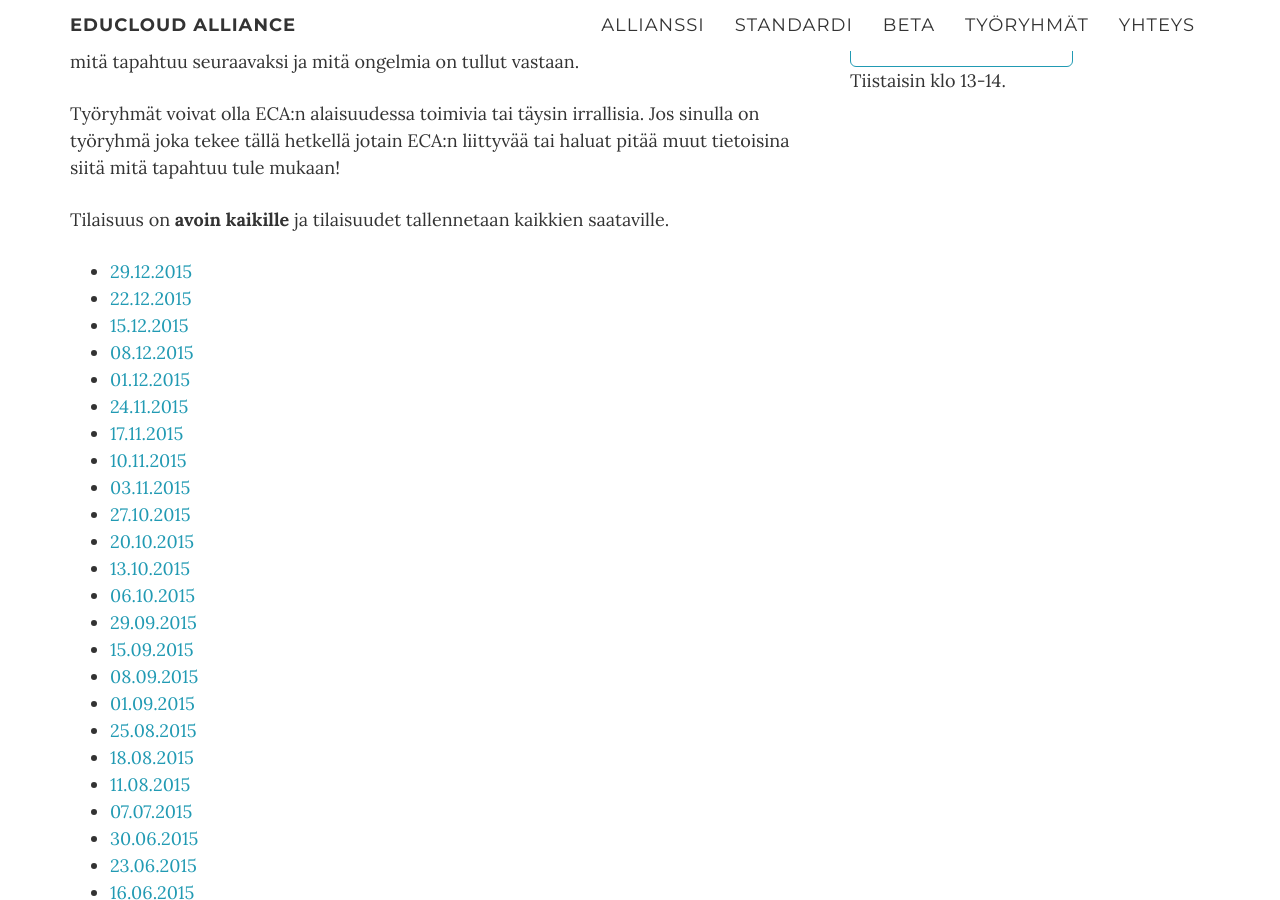
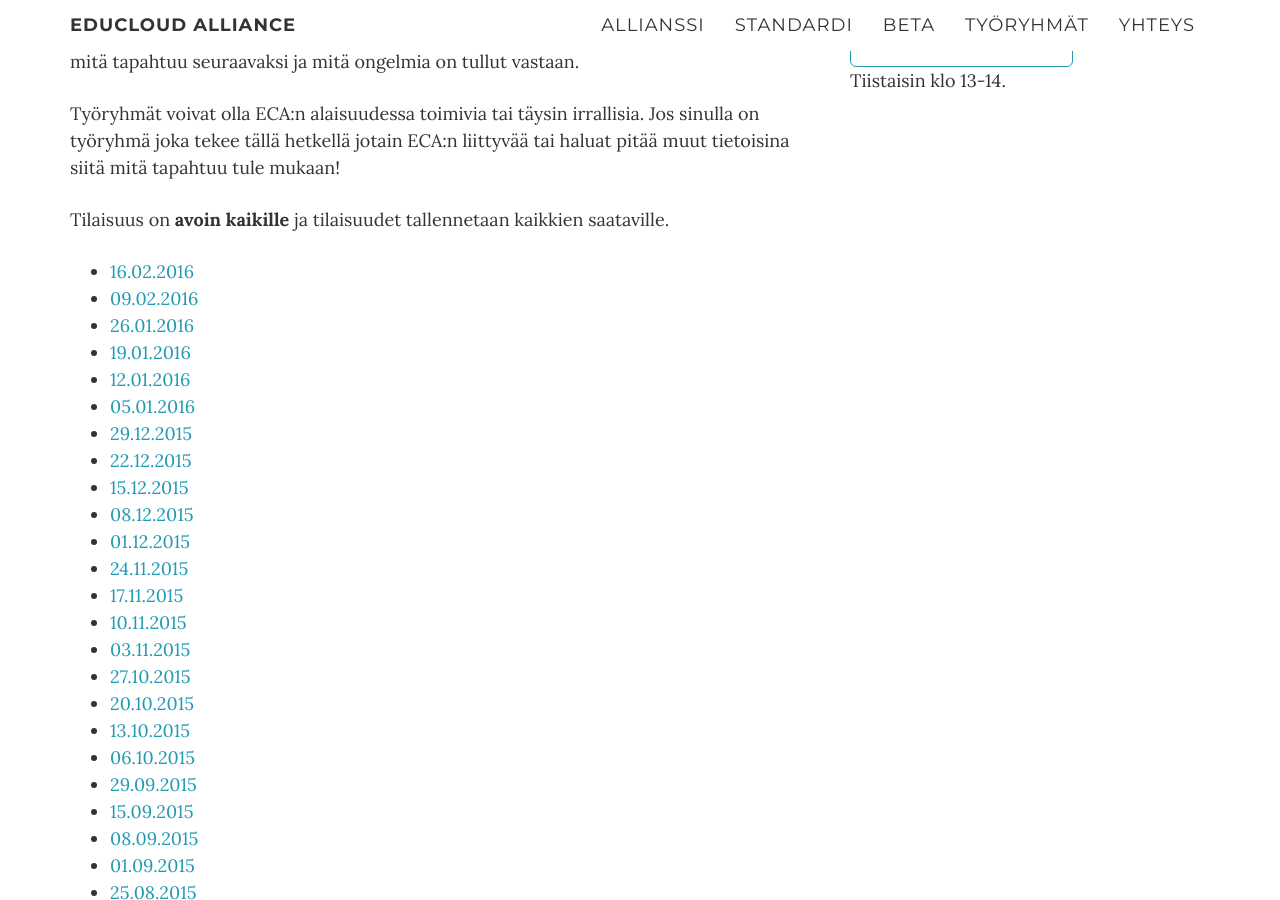
Before and after one commit to educloudalliance/educloudalliance.github.io, a Jekyll site: the page built from tyoryhmat.html, in a window 1280 px wide and 900 px high, scrolled down 358 px. Built offline with Jekyll 4.4.1, drawn with Linux system fonts in a browser that asks for light colours.

Commit message:
Update tyoryhmat.html

```diff
--- a/tyoryhmat.html
+++ b/tyoryhmat.html
@@ -19,6 +19,12 @@ Tilaisuus on <b>avoin kaikille</b> ja tilaisuudet tallennetaan kaikkien saatavil
 </p>
 
 <ul>
+<li><a href="https://connect.funet.fi/p1xh5jqre7t/">16.02.2016</a></li>
+<li><a href="https://connect.funet.fi/p38z4aifeih/">09.02.2016</a></li>
+<li><a href="https://connect.funet.fi/p6m7cwrksfm/">26.01.2016</a></li>
+<li><a href="https://connect.funet.fi/p8y7p79hzvs/">19.01.2016</a></li>
+<li><a href="https://connect.funet.fi/p8x5f0ixsad/">12.01.2016</a></li>
+<li><a href="https://connect.funet.fi/p6ucuy6pqb4/">05.01.2016</a></li>
 <li><a href="https://connect.funet.fi/p8ke0u6x228/">29.12.2015</a></li>
 <li><a href="https://connect.funet.fi/p8x5f0bz0gz/">22.12.2015</a></li>
 <li><a href="https://connect.funet.fi/p2lkwa0ermz/">15.12.2015</a></li>
```
